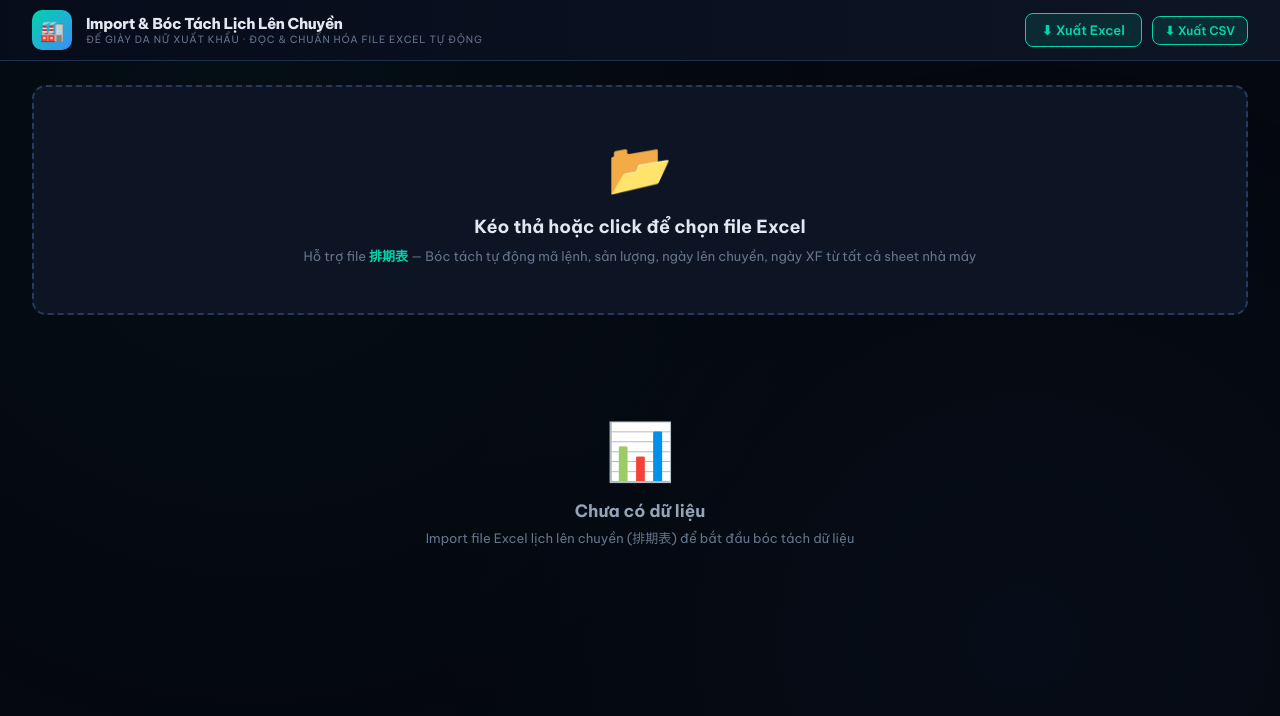
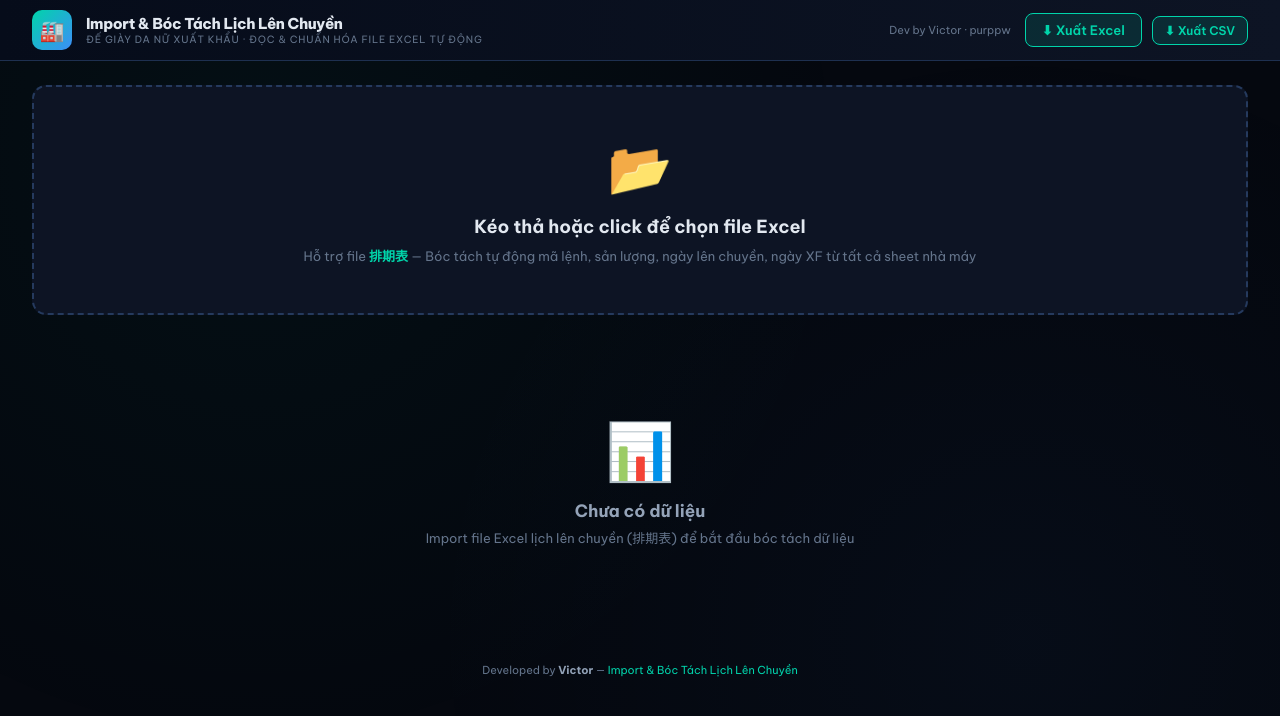
Before and after one commit to Lanafamilydev/purppw, a plain HTML site: page index.html in a window 1280 px wide. Drawn offline with Linux system fonts and the light colour scheme.

Commit message:
Add footer with developer credits and links
Added footer with developer information and links.

```diff
--- a/index.html
+++ b/index.html
@@ -253,6 +253,7 @@ select:focus,input[type=text]:focus{border-color:var(--accent);}
       </div>
     </div>
     <div class="header-actions">
+      <a href="https://purppw.vercel.app/" target="_blank" rel="noopener" style="font-size:11px;color:var(--text3);text-decoration:none;margin-right:4px;white-space:nowrap;" title="Import & Bóc Tách Lịch Lên Chuyền">Dev by Victor · purppw</a>
       <button class="btn btn-export" id="btn-export-xlsx" onclick="exportExcel()" disabled>⬇ Xuất Excel</button>
       <button class="btn btn-export btn-sm" id="btn-export-csv" onclick="exportCSV()" disabled>⬇ Xuất CSV</button>
     </div>
@@ -433,6 +434,11 @@ select:focus,input[type=text]:focus{border-color:var(--accent);}
   </div>
 
 </div>
+
+<footer style="text-align:center;padding:20px 16px 32px;font-size:11px;color:var(--text3);">
+  Developed by <strong style="color:var(--text2)">Victor</strong> —
+  <a href="https://purppw.vercel.app/" target="_blank" rel="noopener" style="color:var(--accent);text-decoration:none;">Import &amp; Bóc Tách Lịch Lên Chuyền</a>
+</footer>
 
 <div class="toast" id="toast"></div>
 
```
